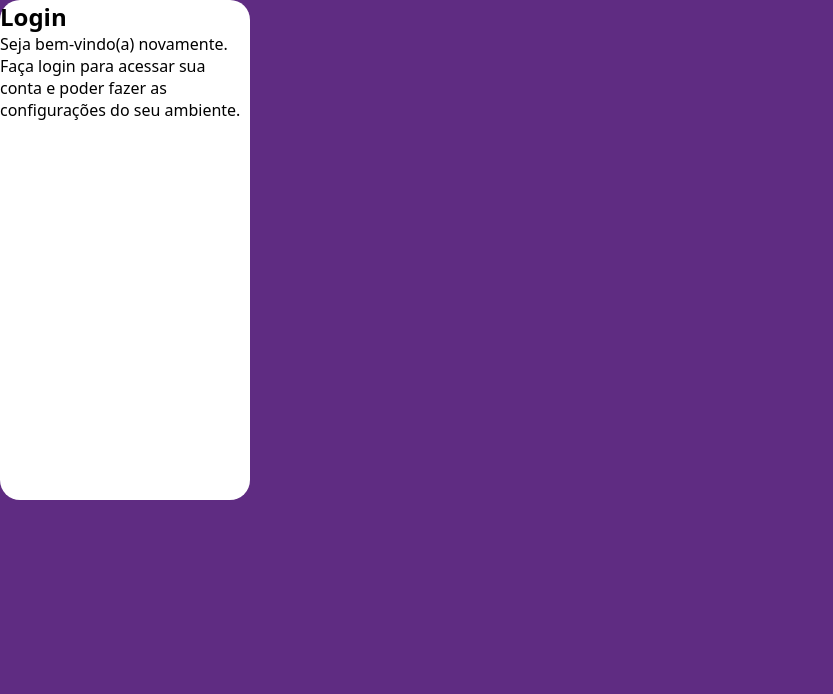
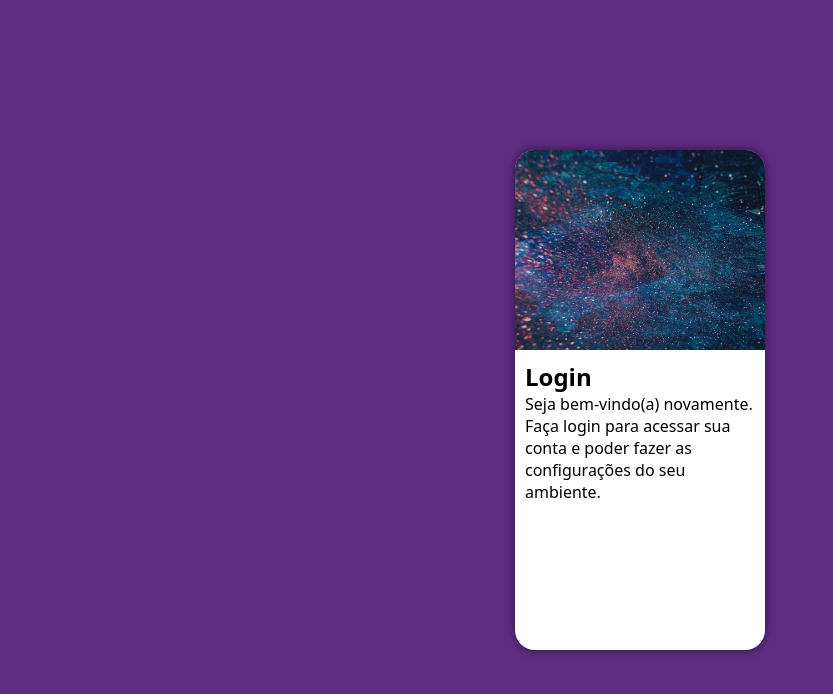
Before and after one commit to MurlocLover/projeto-login, a plain HTML site: page index.html in a window 1280 px wide. Shown: the whole page, without its empty margins (0-833 px from the left). Drawn offline with Linux system fonts and the light colour scheme.

Commit message:
Tela de Login

```diff
--- a/estilo/style.css
+++ b/estilo/style.css
@@ -27,9 +27,28 @@ main {
 }
 
 section#login {
+    position: absolute;
+    top: 50%;
+    left: 50%;
+    transform: translate(-50%, -50%);
+    overflow: hidden;
+
     background-color: white;
     width: 250px;
     height: 500px;
     border-radius: 20px;
+    box-shadow: 0px 0px 10px rgba(0, 0, 0, 0.568);
+}
 
+section#login > div#imagem {
+    display: block;
+    background: #5f2c82 url(../imagens/pexels-suzy-hazelwood-1629236.jpg) no-repeat;
+    background-size: cover;
+    background-position: left bottom;
+    height: 200px;
 }
+
+section#login > div#formulario {
+    display: block;
+    padding: 10px;
+}
```
